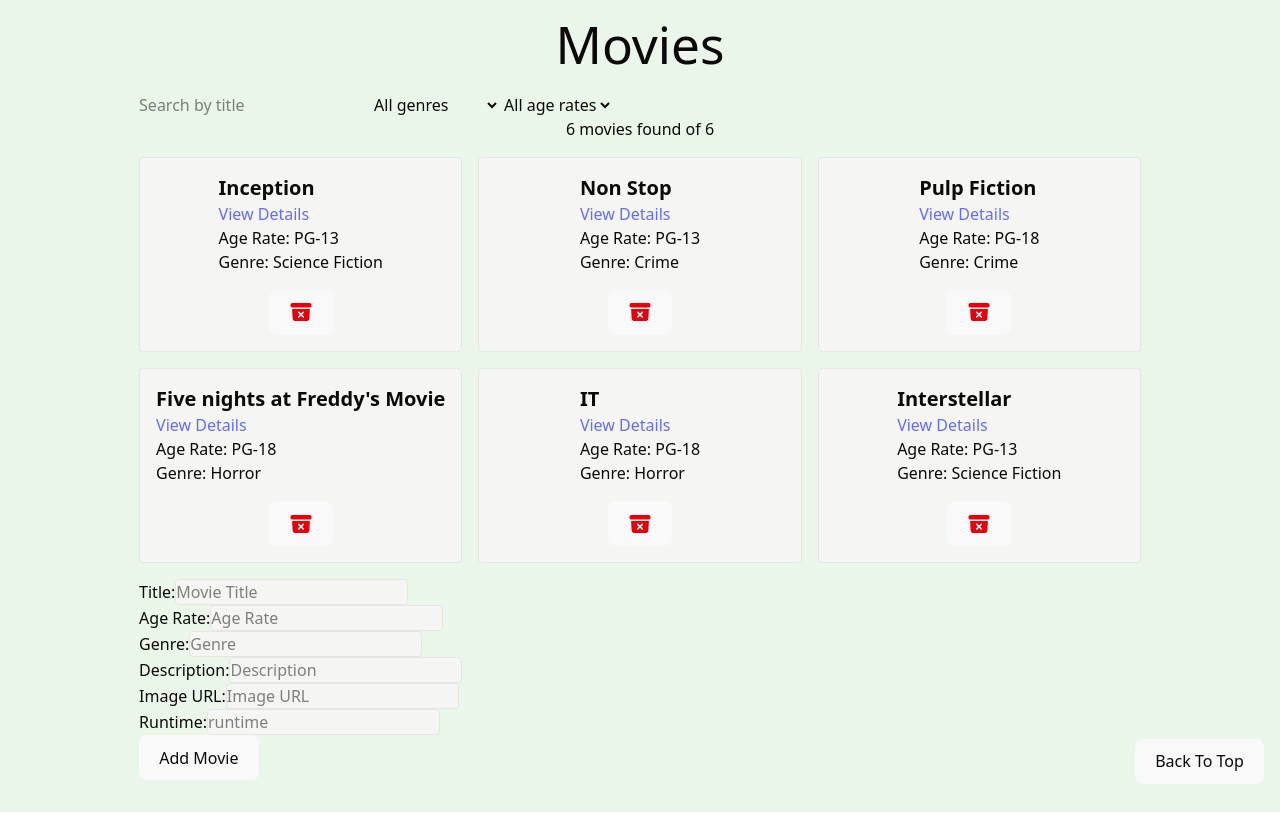
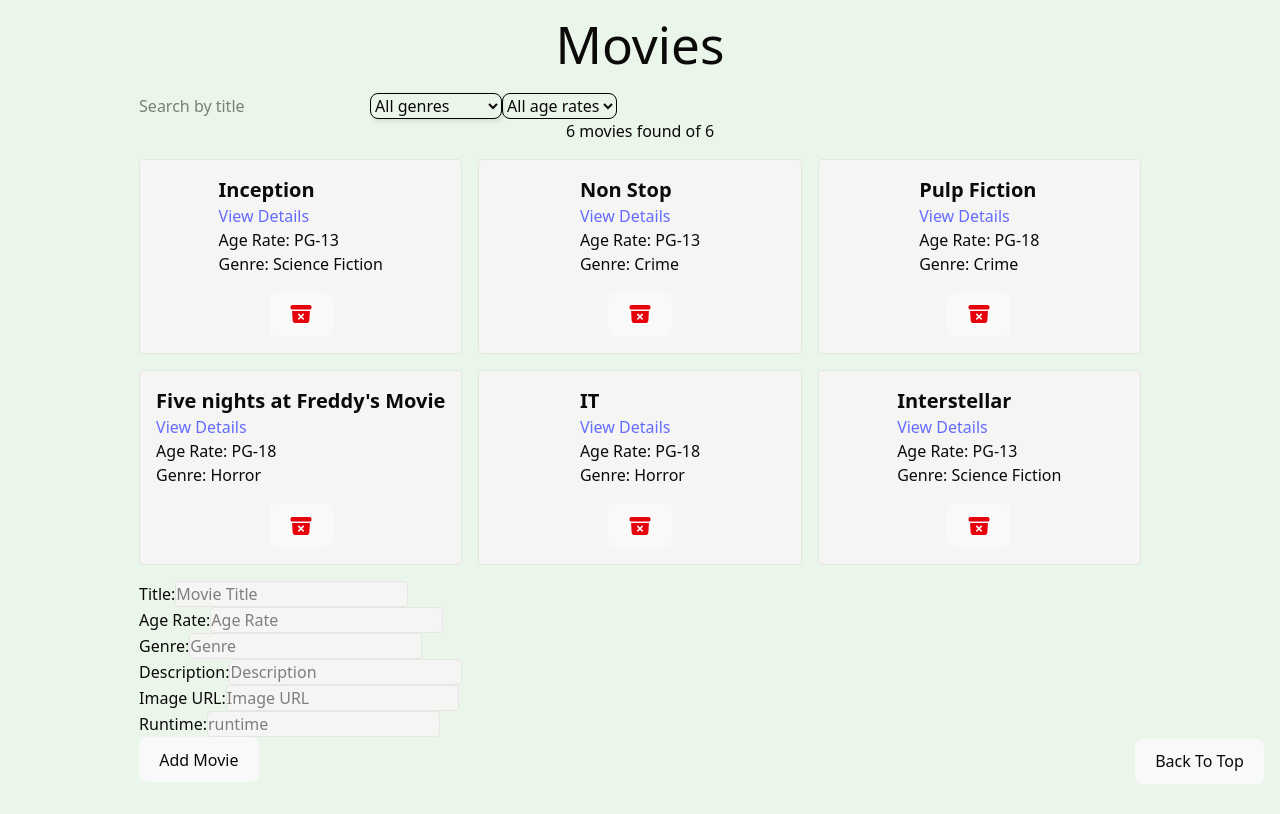
Before and after one commit to erik-per-lidstrom/Movie-night-planer, a React (Vite) app: page / in a window 1280 px wide. Built offline with nearby package versions, Linux system fonts and the light colour scheme.

Commit message:
fix merge conflicts sdtyling done for select

```diff
--- a/src/index.css
+++ b/src/index.css
@@ -59,6 +59,20 @@
   color: #535bf2;
 }
 
+#genre {
+  cursor: pointer;
+  border-radius: 8px;
+  border: 1px solid black;
+  box-shadow: 2px 2px 5px rgba(0, 0, 0, 0.1);
+}
+
+#ageRate {
+  cursor: pointer;
+  border-radius: 8px;
+  border: 1px solid black;
+  box-shadow: 2px 2px 5px rgba(255, 255, 255, 0.1);
+}
+
 body {
   margin: 0;
   display: flex;
@@ -102,13 +116,15 @@
 /* Style for movie details*/
 
 img {
-  box-shadow: #661fd1 0px 0px 8px 0px;
+  box-shadow: 0px 6px 12px rgba(0, 0, 0, 0.413),
+    0px 6px 12px rgba(0, 0, 0, 0.386);
 }
 
 .movie-details h2 {
   font-size: 2rem;
   margin-bottom: 0.5rem;
-  border: #1a1a1a 2px double;
+  text-shadow: -1px -1px 0 #000, 1px -1px 0 #000, -1px 1px 0 #000,
+    1px 1px 0 #000;
 }
 
 @media (prefers-color-scheme: light) {
```
